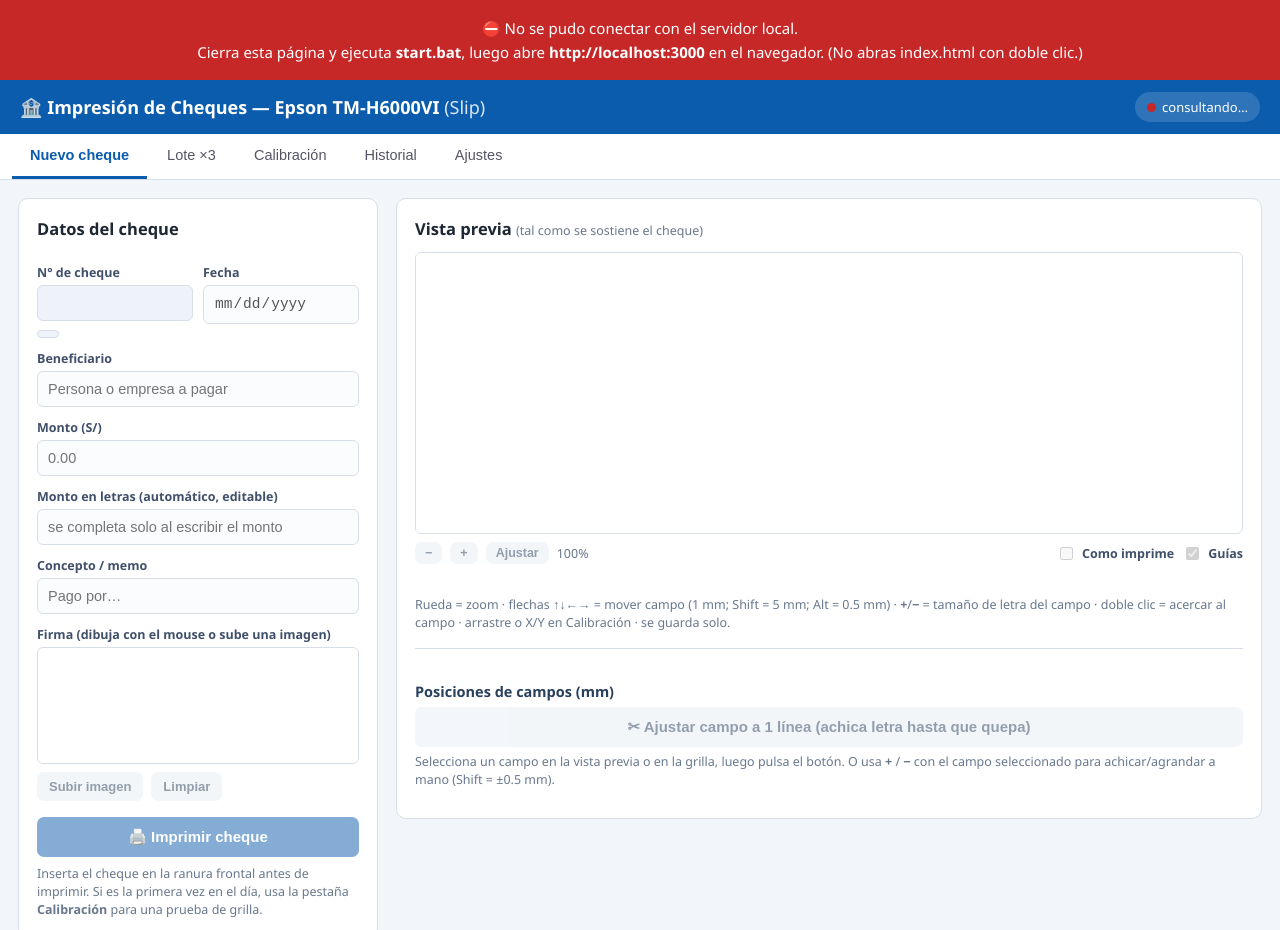
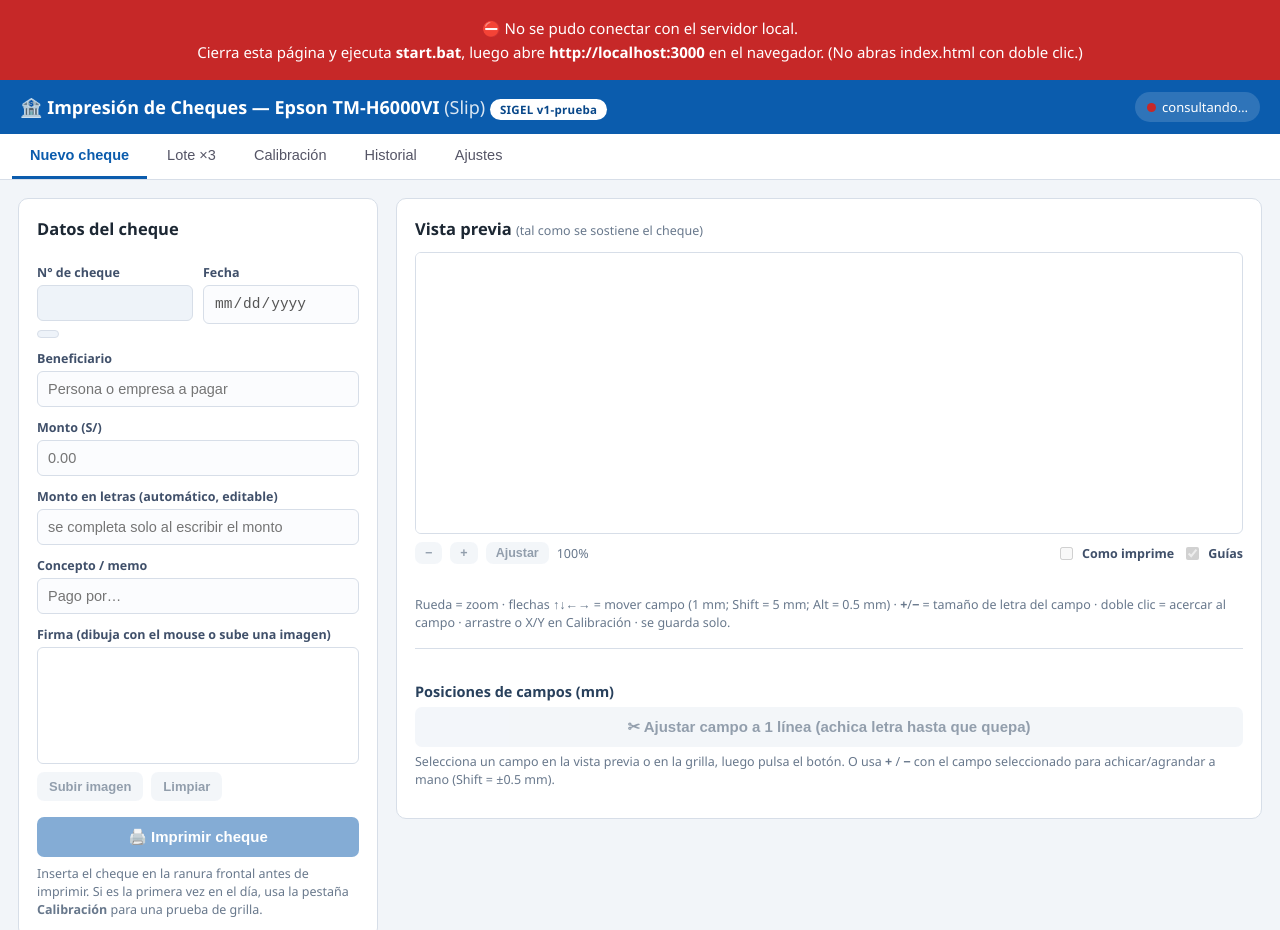
Before and after one commit to josemariarava/sigel-cheques, a website: page index.html in a window 1280 px wide. Shown: the top 930 px of the page. Drawn offline with Linux system fonts and the light colour scheme; no server answers.

Commit message:
chore: badge de version SIGEL v1-prueba en la UI

```diff
--- a/css/base.css
+++ b/css/base.css
@@ -6,6 +6,7 @@
   body{margin:0;font-family:"Segoe UI",Arial,sans-serif;background:var(--fondo);color:var(--texto)}
   header{background:var(--azul);color:#fff;padding:12px 20px;display:flex;justify-content:space-between;align-items:center;gap:12px;flex-wrap:wrap}
   header h1{font-size:18px;margin:0;font-weight:600}
+  .verBadge{font-size:11.5px;font-weight:700;background:#fff;color:var(--azulOsc);padding:3px 10px;border-radius:12px;vertical-align:middle;letter-spacing:.3px}
   #estado{font-size:13px;background:rgba(255,255,255,.15);padding:6px 12px;border-radius:20px}
   nav{display:flex;background:#fff;border-bottom:1px solid var(--borde);padding:0 12px;gap:2px;overflow-x:auto}
   nav button{border:none;background:none;padding:13px 18px;font-size:14.5px;cursor:pointer;color:#556;border-bottom:3px solid transparent;white-space:nowrap}
--- a/index.html
+++ b/index.html
@@ -9,7 +9,7 @@
 <body>
 
 <header>
-  <h1>🏦 Impresión de Cheques — Epson TM-H6000VI <span style="font-weight:400;opacity:.85">(Slip)</span></h1>
+  <h1>🏦 Impresión de Cheques — Epson TM-H6000VI <span style="font-weight:400;opacity:.85">(Slip)</span> <span class="verBadge">SIGEL v1-prueba</span></h1>
   <div id="estado"><span class="punto mal"></span>consultando…</div>
 </header>
 
```
